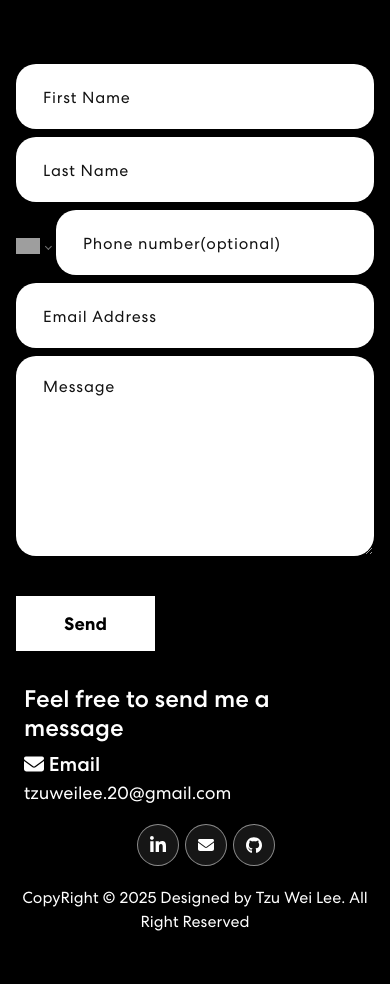
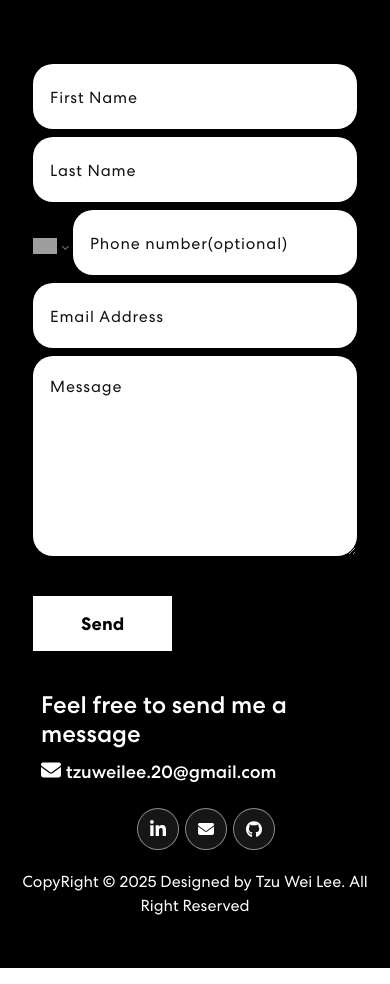
Before and after one commit to ssweilee/Personal-Website, a React (Vite) app: page / in a window 390 px wide. Shown: the part 4002-4986 px from the top of the page. Built offline with nearby package versions, Linux system fonts and the light colour scheme; no server answers; grey boxes are pictures that could not be loaded.

Commit message:
rebranding contact section

```diff
--- a/src/App.css
+++ b/src/App.css
@@ -1005,6 +1005,9 @@ nav.navbar .navbar-toggler[aria-expanded="true"] .navbar-toggler-icon {
   }
 }
 @media (max-width: 768px) {
+  .about {
+    padding: auto 5%;
+  }
   .about h1 {
     font-size: clamp(24px, 8vw, 40px);
   }
@@ -1202,6 +1205,9 @@ nav.navbar .navbar-toggler[aria-expanded="true"] .navbar-toggler-icon {
 }
 
 @media (max-width: 767px) {
+  .skills {
+    padding: auto 5%;
+  }
   .skills-wrapper {
     flex-direction: column;
     gap: 50px;
@@ -1343,18 +1349,24 @@ nav.navbar .navbar-toggler[aria-expanded="true"] .navbar-toggler-icon {
 .contact {
   padding: 60px 0 0 0;
 }
+.contact-container {
+  max-width: 1200px;
+  margin: 0 auto;
+  padding: 0 20px;
+  box-sizing: border-box;
+}
 .contact .align-items-center{
   margin: 0;
 }
 .contact .contact-content {
   display: flex;
   justify-content: space-between;
-}
-@media (max-width: 767px) {
-  .contact-content {
-    flex-direction: column;
-  }
-}
+  gap: 80px;
+}
+.left-content, .right-content {
+  flex: 1;
+}
+
 @media (min-width: 768px) {
   .contact-content {
     flex-direction: row;
@@ -1365,12 +1377,6 @@ nav.navbar .navbar-toggler[aria-expanded="true"] .navbar-toggler-icon {
   flex-direction: column;
   justify-content: center;
   align-items: flex-start;
-  @media (max-width: 767px) {
-    margin-top: 10%;
-  }
-  @media (min-width: 768px) {
-    margin-left: 10%;
-  }
 }
 .contact .contact-content .right-content h5 {
   font-size: 24px;
@@ -1397,7 +1403,8 @@ nav.navbar .navbar-toggler[aria-expanded="true"] .navbar-toggler-icon {
   justify-self: center;
 }
 .contact form input,
-.contact form textarea {
+.contact form textarea,
+.phone-input .PhoneInputInput {
   width: 100%;
   border-radius: 20px;
   margin: 0 0 8px 0;
@@ -1445,6 +1452,30 @@ nav.navbar .navbar-toggler[aria-expanded="true"] .navbar-toggler-icon {
 .contact p {
   font-size: 18px;
 }
+
+@media (max-width: 767px) {
+  .contact .contact-content {
+    flex-direction: column;
+    gap: 10px;
+    padding: 0 5%;
+    box-sizing: border-box;
+  }
+  .contact .contact-content .right-content {
+    margin-left: 0;
+    margin-top: 10%;
+    align-items: flex-start;
+  }
+  .contact form input,
+  .contact form textarea,
+  .phone-input .PhoneInputInput {
+    padding-left: 16px;
+    padding-right: 16px;
+  }
+  .contact .right-content {
+    margin-bottom: 20px;
+  }
+}
+
 /* Footer Css */
 .footer {
   padding: 0 0 50px 0;
--- a/src/components/Contact.jsx
+++ b/src/components/Contact.jsx
@@ -94,8 +94,7 @@ function Contact() {
                                 </Col>
                                 <Col size={4} md={6} className='right-content'>
                                     <h5>Feel free to send me a message</h5>
-                                    <h4><FontAwesomeIcon className="contact-icon" icon={faEnvelope} /> Email</h4>
-                                    <a href={links.mail} target='_blank'>tzuweilee.20@gmail.com</a>
+                                    <h4><FontAwesomeIcon className="contact-icon" icon={faEnvelope} /> <a href={links.mail} target='_blank'>tzuweilee.20@gmail.com</a></h4>
                                 </Col>
                             </div>
                         </div>
```
